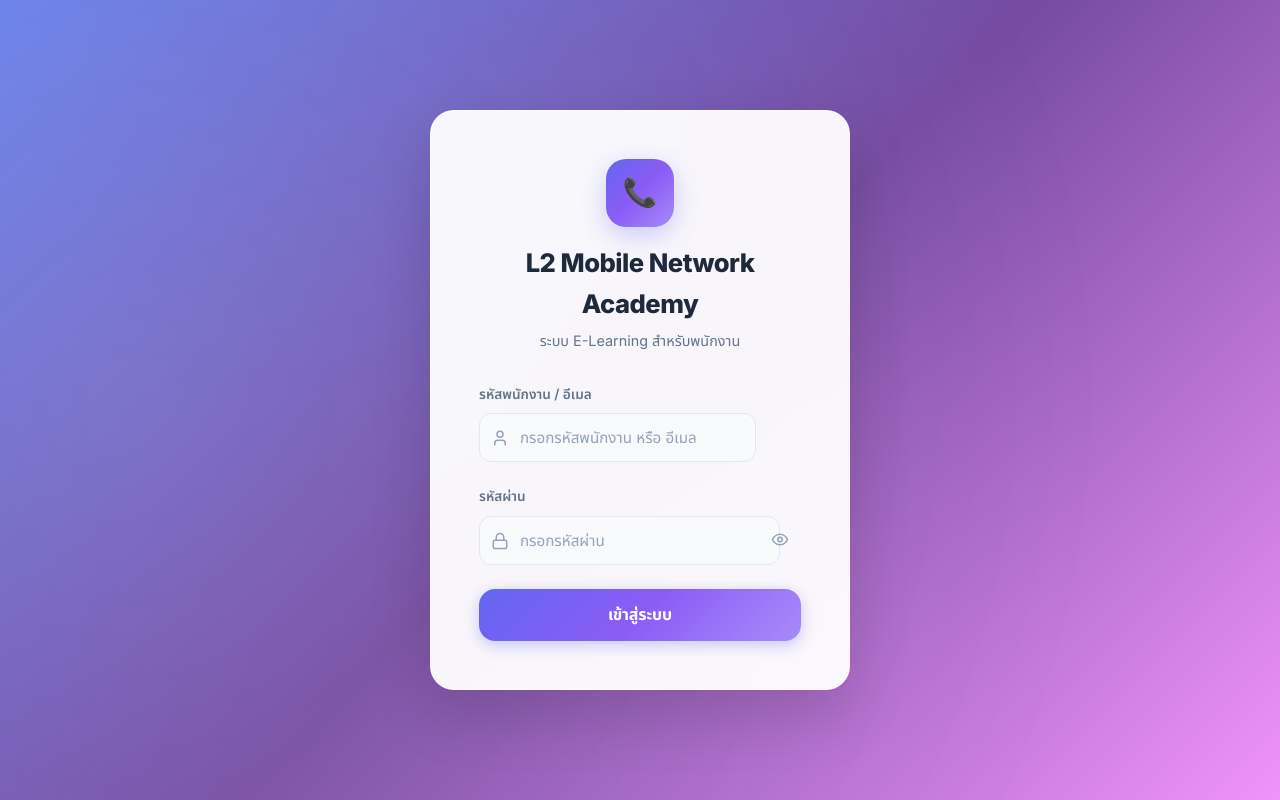
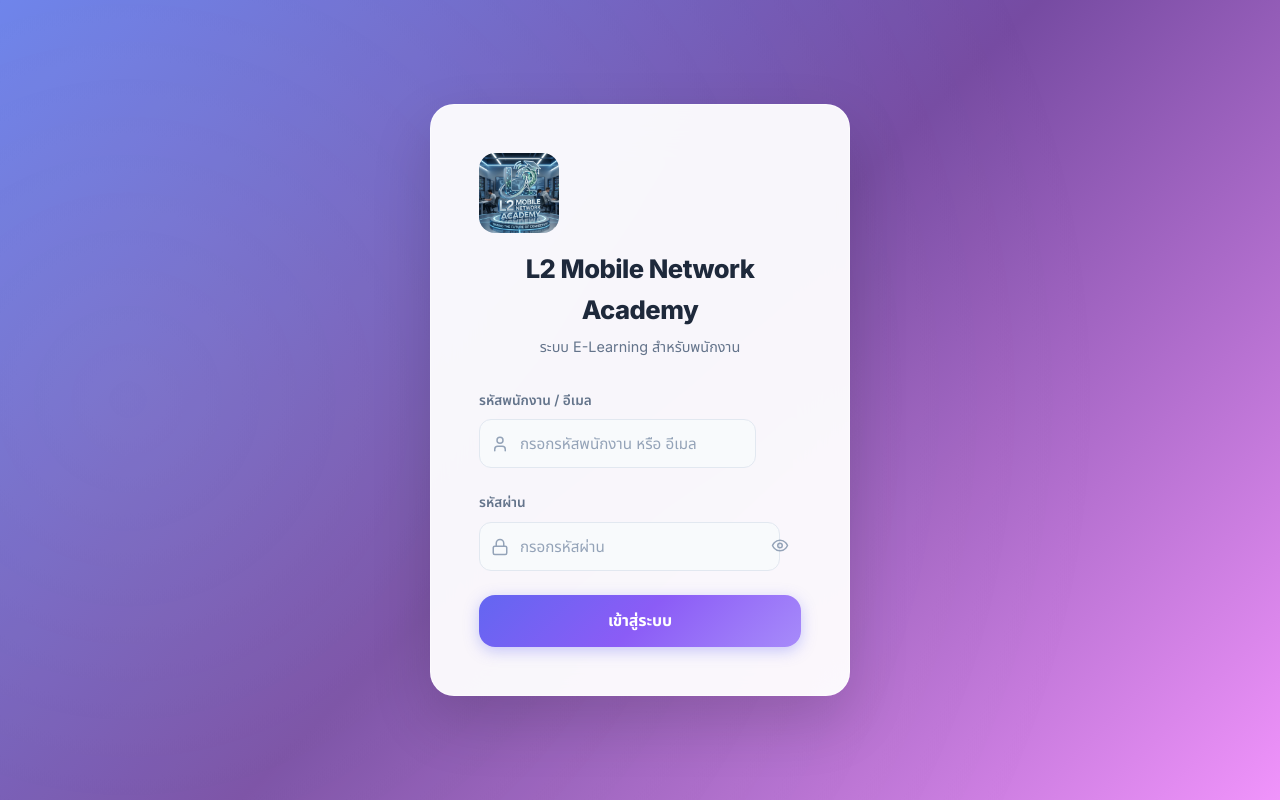
Before and after one commit to ceobanna99-dev/l2digital-lms, a React (Vite) app: page /login in a window 1280 px wide. Built offline with nearby package versions, Linux system fonts and the light colour scheme; no server answers.

Commit message:
style: Use custom image logo in Login and Header components

```diff
--- a/src/components/Header.jsx
+++ b/src/components/Header.jsx
@@ -33,8 +33,8 @@
             <header className="top-nav">
                 <div className="top-nav-inner">
                     {/* Logo */}
-                    <div className="top-nav-brand" onClick={() => navigate(user?.role === 'admin' ? '/admin' : '/dashboard')}>
-                        <div className="top-nav-logo">📞</div>
+                    <div className="top-nav-brand" onClick={() => navigate(user?.role === 'admin' ? '/admin' : '/dashboard')} style={{ display: 'flex', alignItems: 'center', gap: '0.75rem', cursor: 'pointer' }}>
+                        <img src="/logo.jpg" alt="Logo" style={{ width: '36px', height: '36px', borderRadius: '8px', objectFit: 'cover' }} />
                         <span className="top-nav-logo-text">L2 Mobile Network Academy</span>
                     </div>
 
--- a/src/pages/LoginPage.jsx
+++ b/src/pages/LoginPage.jsx
@@ -27,7 +27,7 @@
         <div className="login-page">
             <div className="login-card">
                 <div className="login-logo">
-                    <div className="login-logo-icon">📞</div>
+                    <img src="/logo.jpg" alt="L2 Mobile Network Academy Logo" style={{ width: '80px', height: '80px', borderRadius: '16px', marginBottom: '1rem', objectFit: 'cover' }} />
                     <h1>L2 Mobile Network Academy</h1>
                     <p>ระบบ E-Learning สำหรับพนักงาน</p>
                 </div>
```
Also changed, not shown: public/logo.jpg (added).
